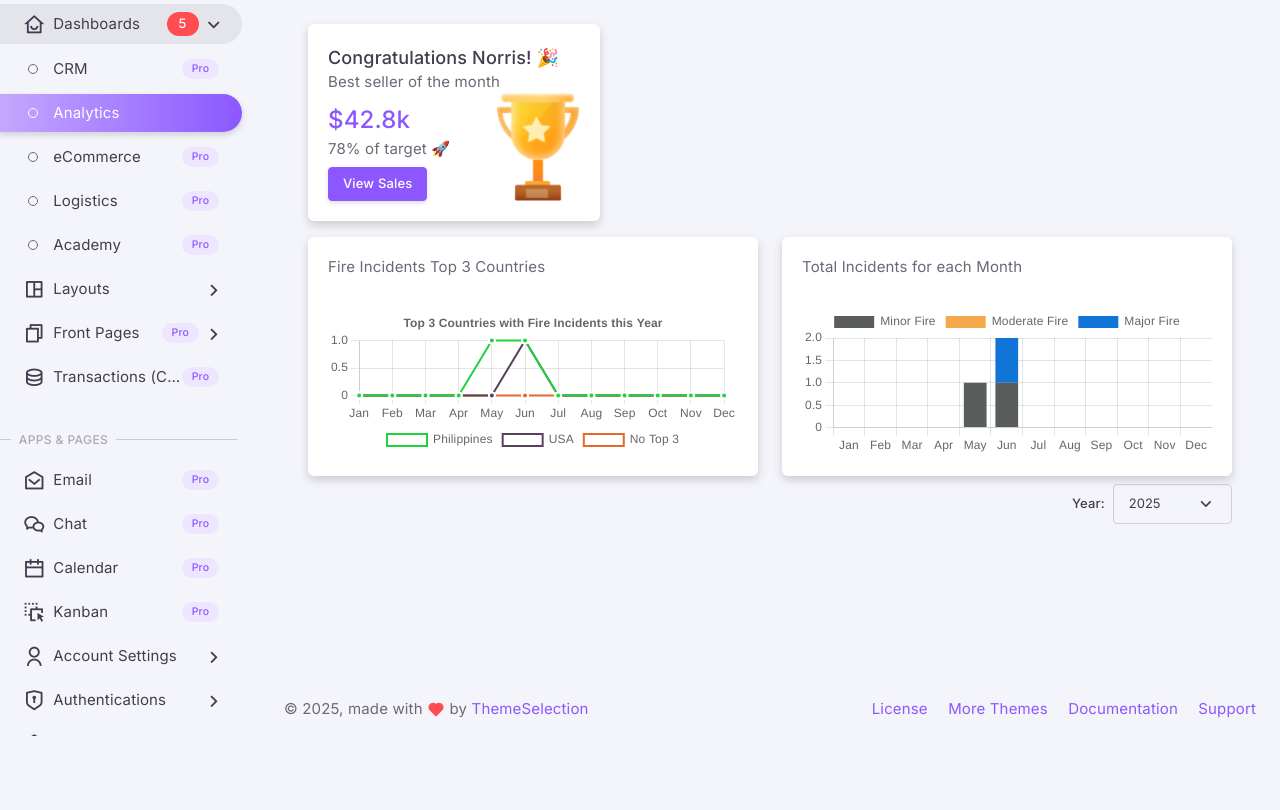
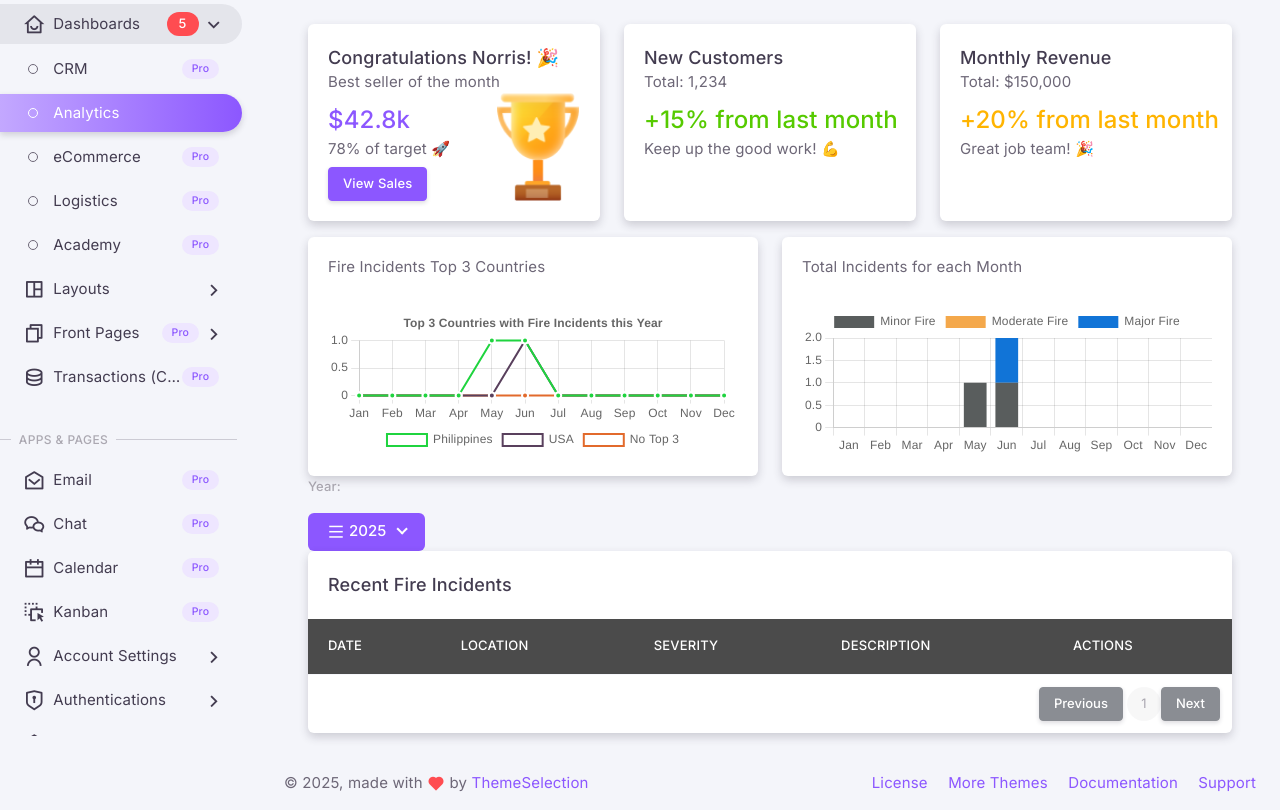
Before and after one commit to xyrilplayz/materio.gg, a Django app: page / in a window 1280 px wide. Shown: the part 64-874 px from the top of the page. Before the commit the page ends 800 px from the top, so only its background shows below. Run offline with Django 5.2, Linux system fonts and the light colour scheme; data comes from the database, SQL or seed files in the repository; lists and menus that the app fills with data are empty; some libraries are stand-ins or nearby versions.

Commit message:
modify dashboard

```diff
--- a/real materio/apps/fire/templates/dashboard_analytics.html
+++ b/real materio/apps/fire/templates/dashboard_analytics.html
@@ -15,7 +15,7 @@
   <!-- Include Chart.js -->
   <script src="https://cdn.jsdelivr.net/npm/chart.js"></script>
   <script>
-    const selectYear = document.getElementById("selectYear");
+    const selectYear = document.getElementById("selectYearDropdown");
     let multilineChartInstance = null;
     let multibarChartInstance = null;
 
@@ -23,18 +23,33 @@
     fetch("/DataByYear/")
       .then(response => response.json())
       .then(data => {
+        const dropdown = document.getElementById("selectYearDropdown");
+        dropdown.innerHTML = "";
         data.forEach(year => {
-            const option = document.createElement("option");
-            option.value = year;
-            option.textContent = year;
-            selectYear.appendChild(option);
+          const li = document.createElement("li");
+          const a = document.createElement("a");
+          a.href = "javascript:void(0);";
+          a.className = "dropdown-item d-flex align-items-center";
+          a.textContent = year;
+          a.onclick = () => {
+            document.getElementById("dropdownYearBtn").innerHTML = `<i class="ri-menu-line me-1"></i> ${year}`;
+            updateCharts(year);
+          };
+          li.appendChild(a);
+          dropdown.appendChild(li);
         });
 
-          const selectedYear = new Date().getFullYear();
-          selectYear.value = selectedYear;
-          updateCharts(selectedYear);
+        const currentYear = new Date().getFullYear();
+        if (data.includes(currentYear)) {
+          document.getElementById("dropdownYearBtn").innerHTML = `<i class="ri-menu-line me-1"></i> ${currentYear}`;
+          updateCharts(currentYear);
+        } else if (data.length) {
+          document.getElementById("dropdownYearBtn").innerHTML = `<i class="ri-menu-line me-1"></i> ${data[0]}`;
+          updateCharts(data[0]);
+        }
       });
   }
+
     function updateCharts(year) {
       fetch(`/multilineChart/?year=${year}`)
         .then(response => response.json())
@@ -209,9 +224,10 @@
 
 {% block content %}
 <div class="container-fluid">
+  <!-- Sales? -->
   <div class="row gy-4 mb-4">
     <div class="col-md-12 col-lg-4">
-      <div class="card">
+      <div class="card h-100">
         <div class="card-body text-nowrap">
           <h5 class="card-title mb-0 flex-wrap text-nowrap">Congratulations Norris! 🎉</h5>
           <p class="mb-2">Best seller of the month</p>
@@ -222,10 +238,30 @@
         <img src="{% static 'img/illustrations/trophy.png' %}" class="position-absolute bottom-0 end-0 me-5 mb-5" width="83" alt="view sales">
       </div>
     </div>
+    <div class="col-md-12 col-lg-4">
+      <div class="card h-100">
+        <div class="card-body text-nowrap">
+          <h5 class="card-title mb-0 flex-wrap text-nowrap">New Customers</h5>
+          <p class="mb-2">Total: 1,234</p>
+          <h4 class="text-success mb-0">+15% from last month</h4>
+          <p class="mb-2">Keep up the good work! 💪</p>
         </div>
+      </div>
+    </div>
+    <div class="col-md-12 col-lg-4">
+      <div class="card h-100">
+        <div class="card-body text-nowrap">
+          <h5 class="card-title mb-0 flex-wrap text-nowrap">Monthly Revenue</h5>
+          <p class="mb-2">Total: $150,000</p>
+          <h4 class="text-warning mb-0">+20% from last month</h4>
+          <p class="mb-2">Great job team! 🎉</p>
+        </div>
+      </div>
+    </div>
+  </div>
+
   <div class="row gy-6">
-
-    <!-- Weekly Overview Chart -->
+    <!-- Overview Chart -->
     <div class="col-md-6">
       <div class="card">
         <div class="card-header">
@@ -251,11 +287,48 @@
         </div>
       </div>
     </div>
-  <div class="d-flex justify-content-end mb-4 mt-2">
-    <div class="d-flex align-items-center gap-2" style="min-width: 160px;">
-      <label for="selectYear" class="form-label mb-0">Year:</label>
-      <select id="selectYear" class="form-select form-select-sm"></select>
+
+  <div class="col-lg-3 col-sm-6 col-12">
+    <small class="text-light fw-medium">Year: </small>
+    <div class="demo-inline-spacing">
+      <div class="btn-group" id="dropdown-icon-demo">
+        <button type="button" class="btn btn-primary dropdown-toggle" data-bs-toggle="dropdown" aria-expanded="false" id="dropdownYearBtn">
+          <i class="ri-menu-line me-1"></i> Select Year
+        </button>
+        <ul class="dropdown-menu" id="selectYearDropdown">
+          <!-- Year items will be inserted here -->
+        </ul>
       </div>
     </div>
   </div>
+
+  <div class="card">
+    <h5 class="card-header">Recent Fire Incidents</h5>
+    <div class="table-responsive text-nowrap">
+      <table class="table">
+        <thead class="table-dark">
+          <tr>
+            <th>Date</th>
+            <th>Location</th>
+            <th>Severity</th>
+            <th>Description</th>
+            <th>Actions</th>
+          </tr>
+        </thead>
+        <tbody class="table-border-bottom-0" id="incidentTableBody"></tbody>
+      </table>
+    </div>
+    <div class="d-flex justify-content-end p-3">
+      <nav>
+        <ul class="pagination pagination-sm mb-0">
+          <li class="page-item" id="prevPage"><button type="button" class="btn btn-sm btn-secondary">Previous</button></li>
+          <li class="page-item disabled"><span class="page-link" id="currentPage">1</span></li>
+          <li class="page-item" id="nextPage"><button type="button" class="btn btn-sm btn-secondary">Next</button></li>
+        </ul>
+      </nav>
+    </div>
+  </div>
+
+</div>
+
 {% endblock content %}
```
Lines whose indentation alone changed are shown as unchanged.
